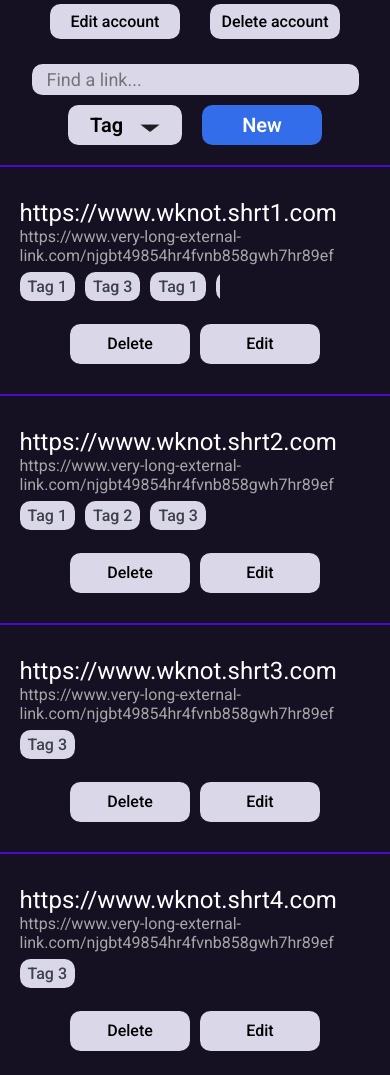
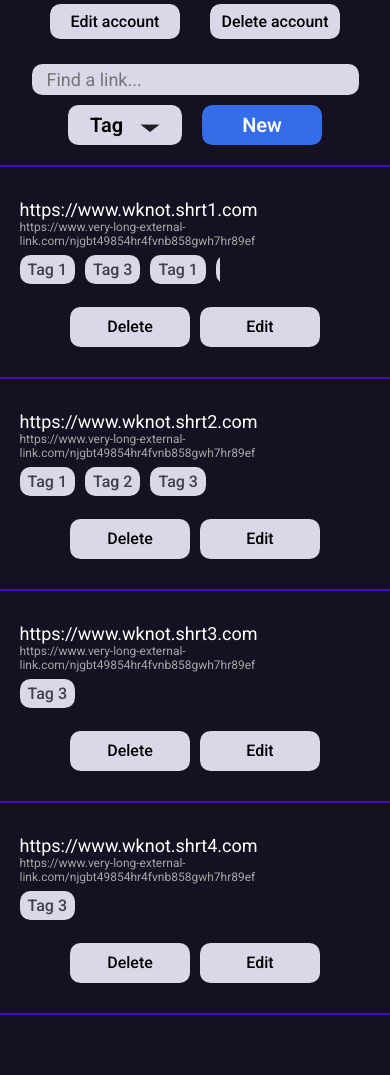
Before and after one commit to Marcos-Emanoel-dos-Santos/web-programming-project, a PHP site: page /dashboard.html in a window 390 px wide. Shown: the part 295-1370 px from the top of the page. Run offline with PHP 8.4, Linux system fonts and the light colour scheme; data that the repository does not hold is empty; some web fonts are replaced.

Commit message:
Atualização em dashboard minúsculo.

```diff
--- a/css/pages/dashboard.css
+++ b/css/pages/dashboard.css
@@ -480,3 +480,13 @@ main{
 }
 
 }
+
+@media screen and (max-width:400px){
+.short_link_URL{
+    font-size: 18px;
+}
+
+.long_link_URL{
+    font-size: 12px;
+}
+}
```
